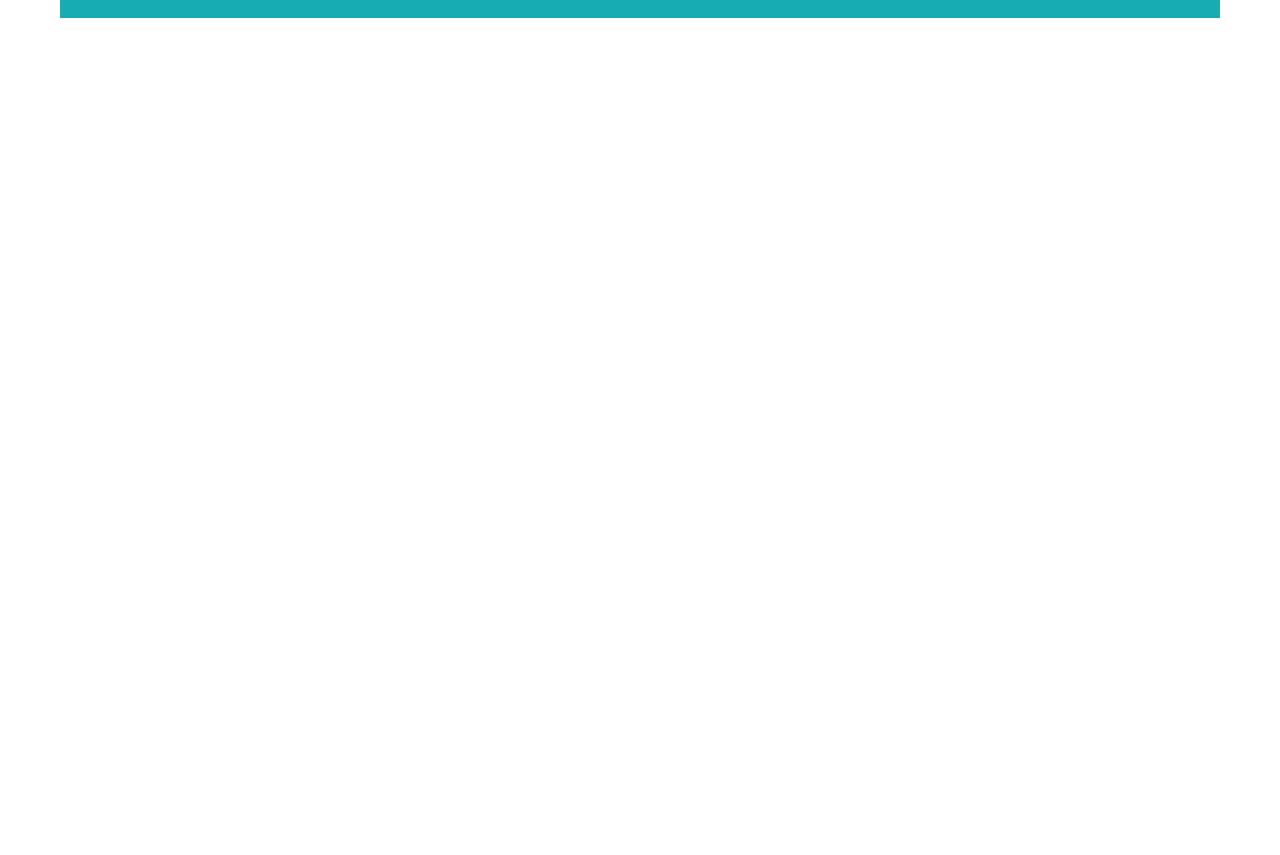
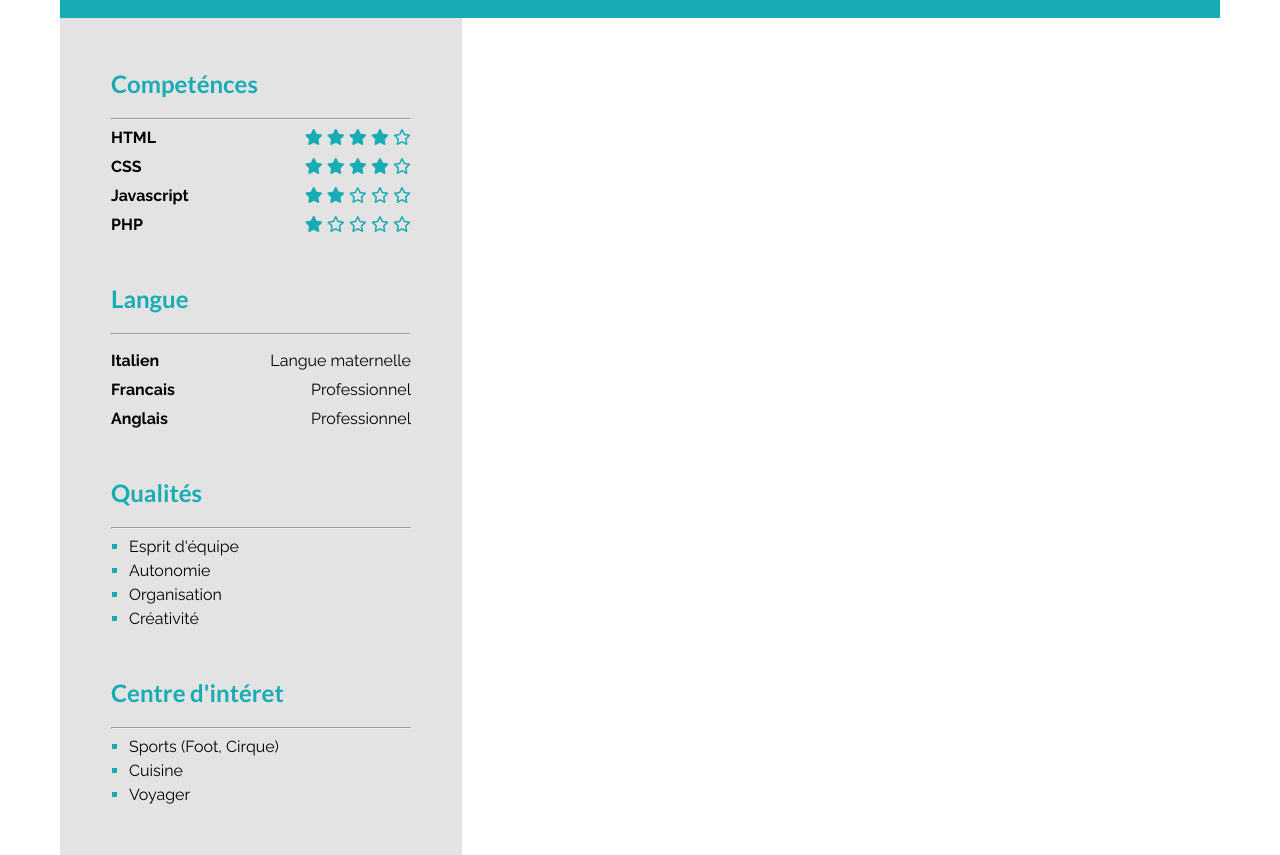
Before and after one commit to IlCarra/Carrara_Stevan_Devoir_3, a plain HTML site: page index.html in a window 1280 px wide. Shown: the part 232-1087 px from the top of the page. Before the commit the page ends 800 px from the top, so only its background shows below. Drawn offline with Linux system fonts and the light colour scheme.

Commit message:
creation coté skills et centre d'interets

```diff
--- /dev/null
+++ b/assets/css/style-main.css
@@ -0,0 +1,64 @@
+.level{
+    max-width: 400px;
+    background-color: #e3e3e3;
+    border: 1px solid #e3e3e3;
+}
+
+.skills, .languages, .quality, .hobby{
+    width: 300px;
+    margin: 50px auto;
+    text-align: left;
+}
+
+.level h2{
+    font-family: "Lato", serif;
+    color: #17abb3;
+}
+
+.level{
+    font-family: "Raleway", serif;
+}
+
+.skill {
+    display: flex;
+    align-items: center;
+    margin-bottom: 10px;
+}
+
+.skill span{
+    flex: 1;
+    font-weight: bold;
+}
+
+.skill i{
+    color: #17abb3;
+}
+
+.languages ul{
+    list-style: none;
+    padding: 0;
+}
+
+.languages li{
+    display: flex;
+    justify-content: space-between;
+    margin: 10px auto;
+}
+
+.languages span{
+    font-weight: bold;
+}
+
+.quality ul, .hobby ul{
+    list-style: square;
+    padding: 0;
+    margin: 0 18px;
+}
+
+.quality li::marker, .hobby li::marker{
+    color: #17abb3;
+}
+
+.quality li, .hobby li{
+    margin: 5px 0;
+}
--- a/index.html
+++ b/index.html
@@ -4,6 +4,7 @@
     <meta charset="UTF-8">
     <meta name="viewport" content="width=device-width, initial-scale=1.0">
     <link rel="stylesheet" href="./assets/css/style.css">
+    <link rel="stylesheet" href="./assets/css/style-main.css">
     <script src="https://kit.fontawesome.com/af4462c2ba.js" crossorigin="anonymous"></script>
     <title>index</title>
 </head>
@@ -19,15 +20,95 @@
             </div>
             <div class="contact">
                 <div class="column">
-                    <a href="#"><i class="fas fa-envelope"></i>Mail</a>
-                    <a href="#"><i class="fa-solid fa-phone"></i>Téléphone</a>
+                    <a href="mailto: stevan.carrara@gmail.com"><i class="fas fa-envelope"></i>Mail</a>
+                    <a href="tel: +33621370948"><i class="fa-solid fa-phone"></i>Téléphone</a>
                 </div>
                 <div class="column">
-                    <a href="#"><i class="fa-solid fa-house"></i>Adresse</a>
+                    <a href="https://maps.app.goo.gl/2cqYp8wdaLwaca12A"><i class="fa-solid fa-house"></i>Adresse</a>
                     <a href="#"><i class="fa-solid fa-car"></i>Permis B</a>
                 </div>
             </div>
         </section>
     </header>
+
+    <main>
+        <section class="level">
+            <div class="skills">
+                <h2>Competénces</h2>
+                <hr>
+                <div class="skill">
+                    <span>HTML</span>
+                    <div class="stars">
+                        <i class="fas fa-star"></i>
+                        <i class="fas fa-star"></i>
+                        <i class="fas fa-star"></i>
+                        <i class="fas fa-star"></i>
+                        <i class="far fa-star"></i>
+                    </div>
+                </div>
+                <div class="skill">
+                    <span>CSS</span>
+                    <div class="stars">
+                        <i class="fas fa-star"></i>
+                        <i class="fas fa-star"></i>
+                        <i class="fas fa-star"></i>
+                        <i class="fas fa-star"></i>
+                        <i class="far fa-star"></i>
+                    </div>
+                </div>
+                <div class="skill">
+                    <span>Javascript</span>
+                    <div class="stars">
+                        <i class="fas fa-star"></i>
+                        <i class="fas fa-star"></i>
+                        <i class="far fa-star"></i>
+                        <i class="far fa-star"></i>
+                        <i class="far fa-star"></i>
+                    </div>
+                </div>
+                <div class="skill">
+                    <span>PHP</span>
+                    <div class="stars">
+                        <i class="fas fa-star"></i>
+                        <i class="far fa-star"></i>
+                        <i class="far fa-star"></i>
+                        <i class="far fa-star"></i>
+                        <i class="far fa-star"></i>
+                    </div>
+                </div>
+            </div>
+
+            <div class="languages">
+                <h2>Langue</h2>
+                <hr>
+                <ul>
+                    <li><span>Italien</span> Langue maternelle</li>
+                    <li><span>Francais</span> Professionnel</li>
+                    <li><span>Anglais</span> Professionnel</li>
+                </ul>
+            </div>
+
+            <div class="quality">
+                <h2>Qualités</h2>
+                <hr>
+                <ul>
+                    <li>Esprit d'équipe</li>
+                    <li>Autonomie</li>
+                    <li>Organisation</li>
+                    <li>Créativité</li>
+                </ul>
+            </div>
+
+            <div class="hobby">
+                <h2>Centre d'intéret</h2>
+                <hr>
+                <ul>
+                    <li>Sports (Foot, Cirque)</li>
+                    <li>Cuisine</li>
+                    <li>Voyager</li>
+                </ul>
+            </div>
+        </section>
+    </main>
 </body>
 </html>
```
Also changed, not shown: assets/css/style.css (line endings or trailing spaces).
